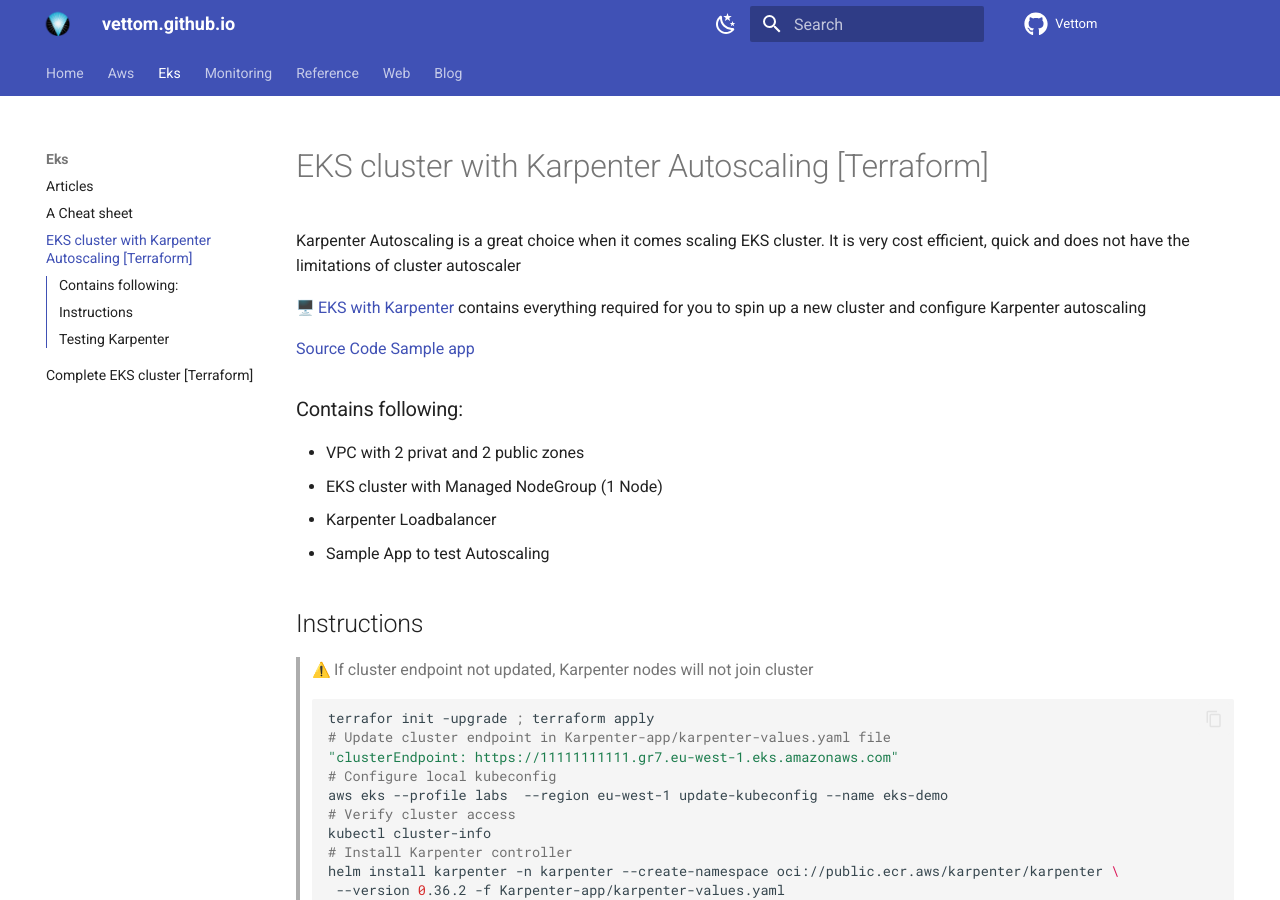
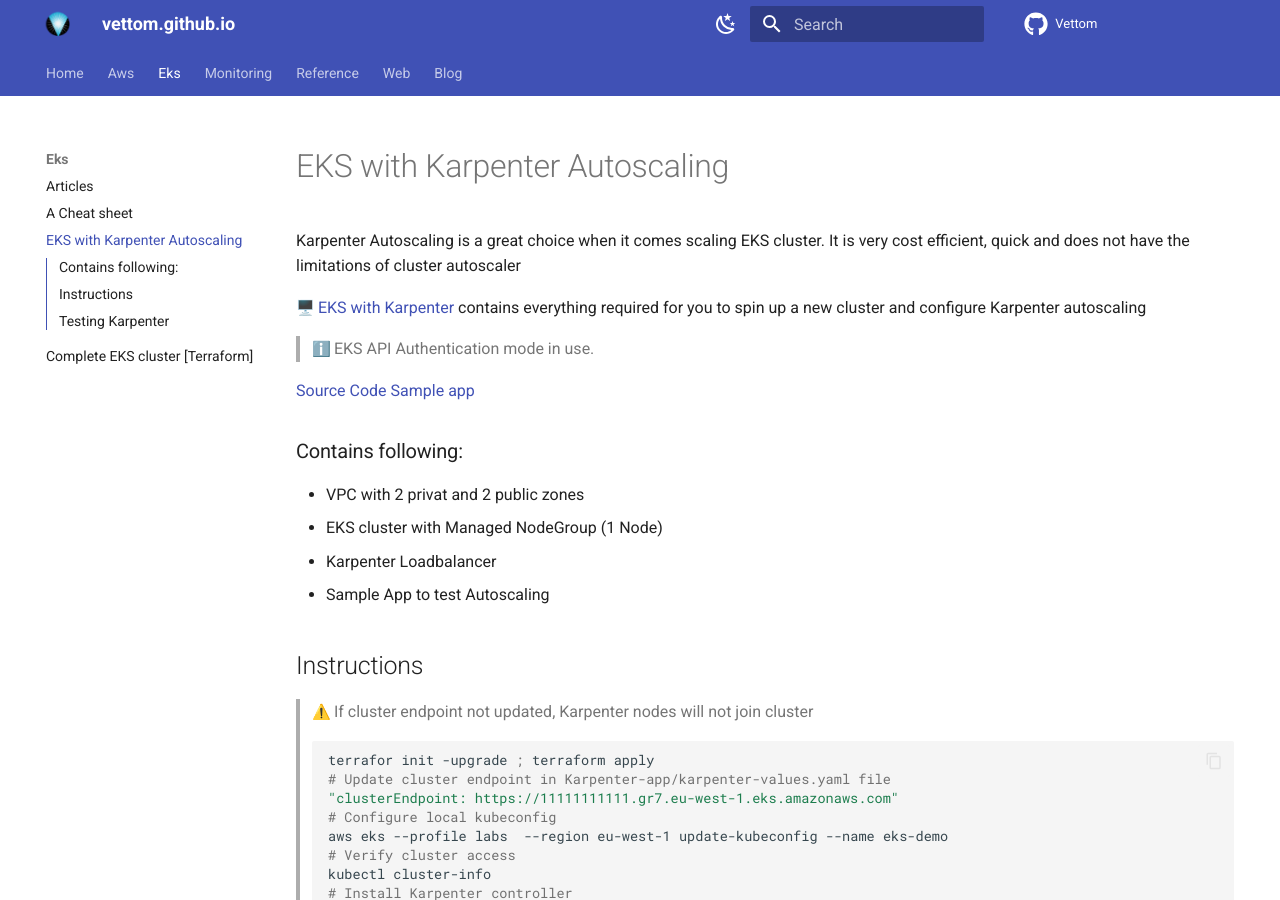
Before and after one commit to vettom/vettom.github.io, an MkDocs documentation site: the page built from docs/Eks/eks-cluster-karpenter.md, in a window 1280 px wide and 900 px high. Built offline with MkDocs 1.6.1 and Material for MkDocs 9.7.7, drawn with Linux system fonts in a browser that asks for light colours; emoji names are drawn with the system emoji font.

Commit message:
Update by DV on Wed 22 May 2024 18:09:34 BST

```diff
--- a/docs/Eks/eks-cluster-karpenter.md
+++ b/docs/Eks/eks-cluster-karpenter.md
@@ -1,8 +1,10 @@
-# EKS cluster with Karpenter Autoscaling [Terraform]
+# EKS with Karpenter Autoscaling
 
 Karpenter Autoscaling is a great choice when it comes scaling EKS cluster. It is very cost efficient, quick and does not have the limitations of cluster autoscaler
 
 :desktop_computer:  [EKS with Karpenter](https://github.com/vettom/aws-eks-terraform/tree/main/EKS-Cluster-karpenter) contains everything required for you to spin up a new cluster and configure Karpenter autoscaling
+
+> :information_source: EKS API Authentication mode in use.
 
 [Source Code](https://github.com/vettom/aws-eks-terraform/tree/main/EKS-Cluster-karpenter)
 [Sample app](https://github.com/vettom/aws-eks-terraform/tree/main/EKS-Cluster-karpenter/Sample-App)
```
Also changed, not shown: docs/Eks/articles..md (+1 -1 lines), docs/Eks/eks-cluster-terraform.md (+1 -1 lines).
